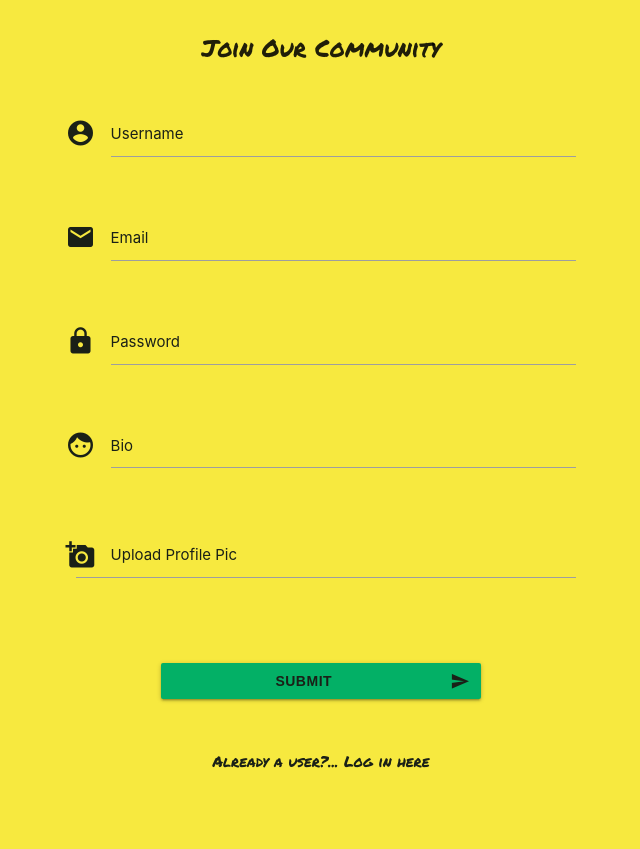
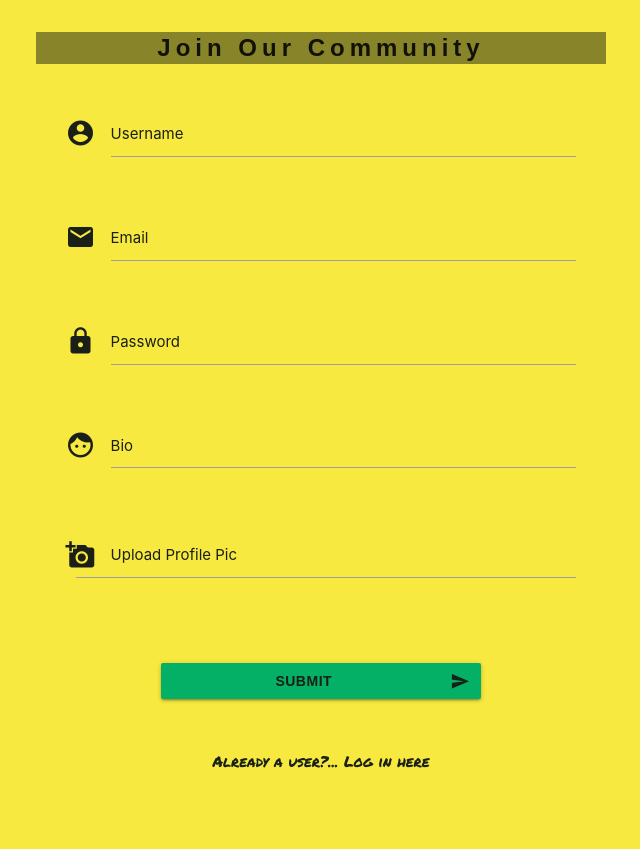
Before and after one commit to GJSayers/culturate, a Flask app: page /join in a window 1280 px wide. Shown: the part 64-913 px from the top of the page, without its empty margins (319-959 px from the left). Run offline with Flask 2, Linux system fonts and the light colour scheme; some libraries are stand-ins or nearby versions; some web fonts are replaced.

Commit message:
add card title back-ground

```diff
--- a/static/css/style.css
+++ b/static/css/style.css
@@ -93,14 +93,16 @@ nav ul a:hover {
     padding-bottom: 5%;
 }
 
-.card-title {
+.card .card-title {
     font-family: 'Archivo Black', sans-serif;
     font-weight: 900;
+    width: 100%;
+    letter-spacing: 5px;
+    background-color: rgb(26, 32, 23, .5);
 }
 
-/* .gallery-section.img {
-    opacity: 0.7;
-} */
+
+
 
 /*---- sumbission form styling ---- */
 
```
